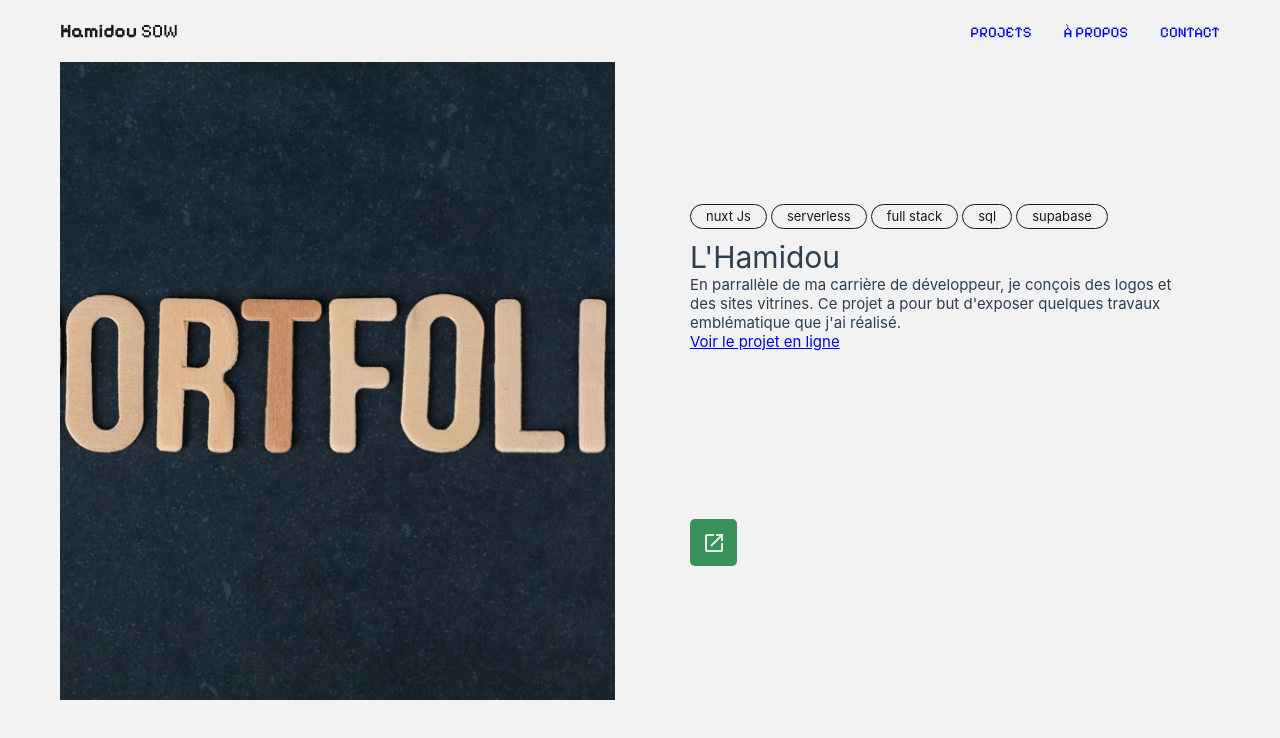
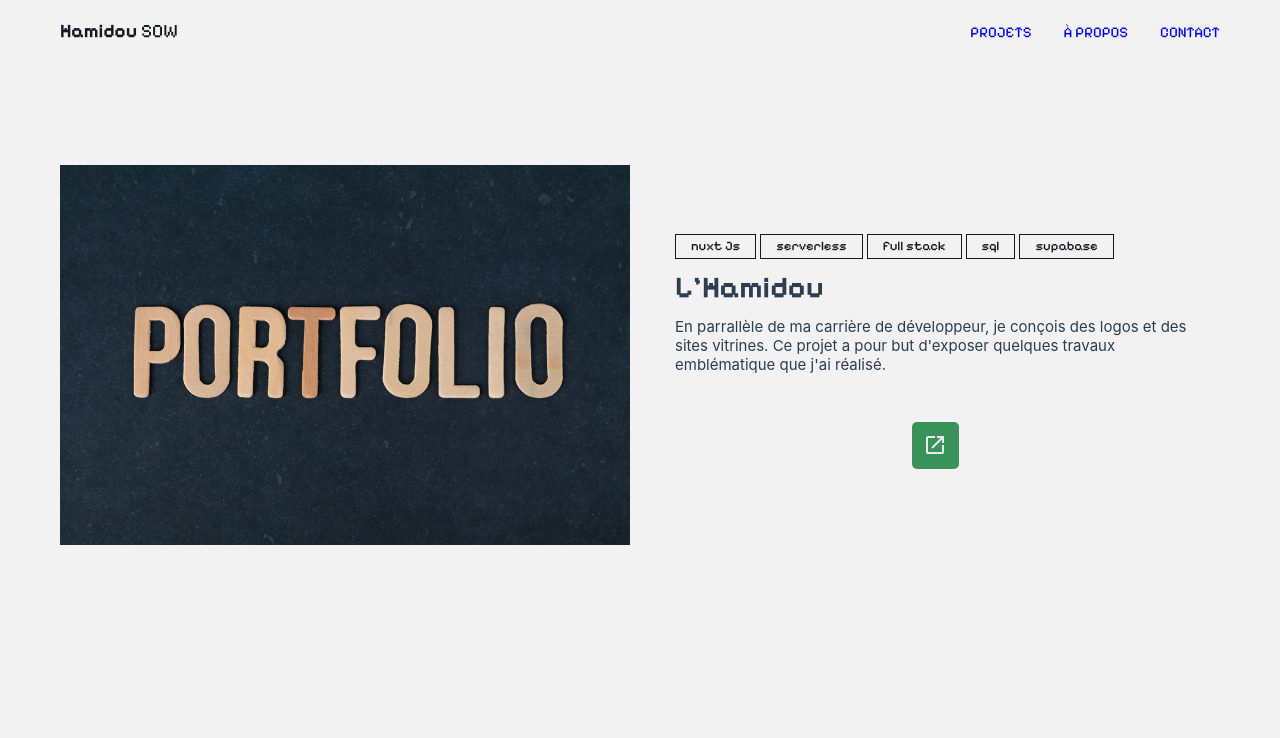
Before and after one commit to hamidousow/hamidousow, a Vue app: page /project/1 in a window 1280 px wide. Shown: the top 738 px of the page. Built offline with nearby package versions, Linux system fonts and the light colour scheme.

Commit message:
global style updated

```diff
--- a/src/App.vue
+++ b/src/App.vue
@@ -15,6 +15,8 @@ import FooterComponent from './components/FooterComponent.vue'
     #site {
         margin-top: auto;
         min-height: 100dvh;
+        display: flex;
+        align-items: center;
     }
 
 </style>
--- a/src/views/HomeView.vue
+++ b/src/views/HomeView.vue
@@ -8,9 +8,8 @@ import { RouterLink } from "vue-router";
 </script>
 
 <template>
-  <div class="content mt-80">
-    <div class="grid">
-
+  <div class="content">
+    <div class="grid mt-60">
       <RouterLink to="/about" class="grid__right">
         <div class="card box-shadow border-3 background-green-flashy">
           <div class="container-titles sliding-text">
@@ -196,7 +195,7 @@ import { RouterLink } from "vue-router";
   .contact-block .container-social-links {
     display:flex;
     flex-direction: column;
-    row-gap: 30px;
+    row-gap: 15px;
   }
 
   .contact-block .social-link {
--- a/src/views/ProjectView.vue
+++ b/src/views/ProjectView.vue
@@ -32,11 +32,11 @@ let project: Project | null = projectArray[0]
             <div class="project-details">
                 <div>
                     <div class="container-keywords">
-                        <span v-for="keyword in project.keywords" :key="keyword" class="keyword rounded">{{ keyword }}</span>
+                        <span v-for="keyword in project.keywords" :key="keyword" class="keyword pixelly-font-medium">{{ keyword }}</span>
                     </div>
-                    <h1 class="project-details__title">{{ project.title }} </h1>
+                    <h1 class="project-details__title pixelly-font-bold">{{ project.title }} </h1>
                     <p class="project-details__description">{{  project.description }}</p>
-                    <a :href="project.link" target="_blank" class="project__link">Voir le projet en ligne</a>
+                    <!-- <a :href="project.link" target="_blank" class="project__link">Voir le projet en ligne</a> -->
                 </div>
                 <div class="container-buttons">
                     <a href="" class="project-link-btn github-link">
@@ -61,9 +61,8 @@ let project: Project | null = projectArray[0]
 
     .content {
         display: flex;
-        flex-direction: row;
-        gap: 50px;
-        /* padding: 130px 0; */
+        flex-direction: column;
+        gap: 20px;
     }
 
     .project-image {
@@ -82,18 +81,31 @@ let project: Project | null = projectArray[0]
         display: flex;
         flex-direction: column;
         justify-content: space-around;
-        padding: 50px 25px;
+        /* padding: 50px 25px; */
+    }
+
+    .project-details__title, .project-details__description {
+        margin-bottom: 12px;
     }
 
     .project__link {
         align-self: flex-end;
     }
 
+    .container-buttons {
+        display: flex;
+        flex-direction: row;
+        justify-content: center;
+        margin: 12px 0;
+    }
+
     .container-button {
+
         background-color: var(--clr-green);
         width: 47px;
         height: 47px;
         border-radius: 5px;
+        margin: 5px 0;
     }
     .container-button .button {
         display: flex;
@@ -104,9 +116,12 @@ let project: Project | null = projectArray[0]
 
     @media screen and (min-width: 765px) {
         .content {
-            height: 80dvh;
             display: grid;
             grid-template-columns: 1fr 1fr;
+        }
+
+        .project-details {
+            padding: 50px 25px;
         }
 
         .project-image {
--- a/src/views/ProjectsView.vue
+++ b/src/views/ProjectsView.vue
@@ -33,6 +33,7 @@ function navigateTo(id:any) {
         padding-top: 130px;
         display: flex;
         flex-direction: row;
+        width: 100%;
     }
 
     .container-title {
```
